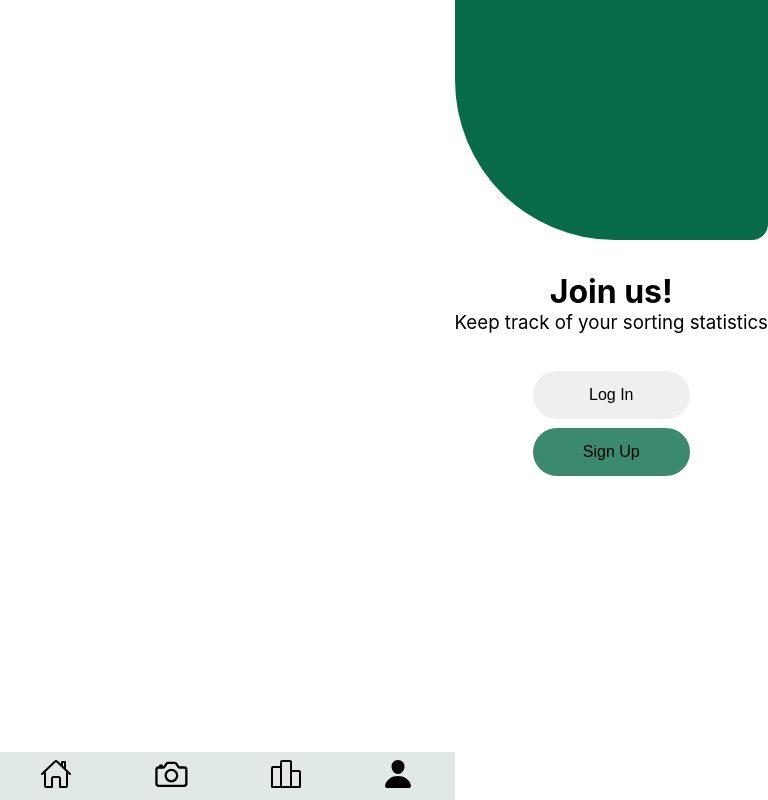
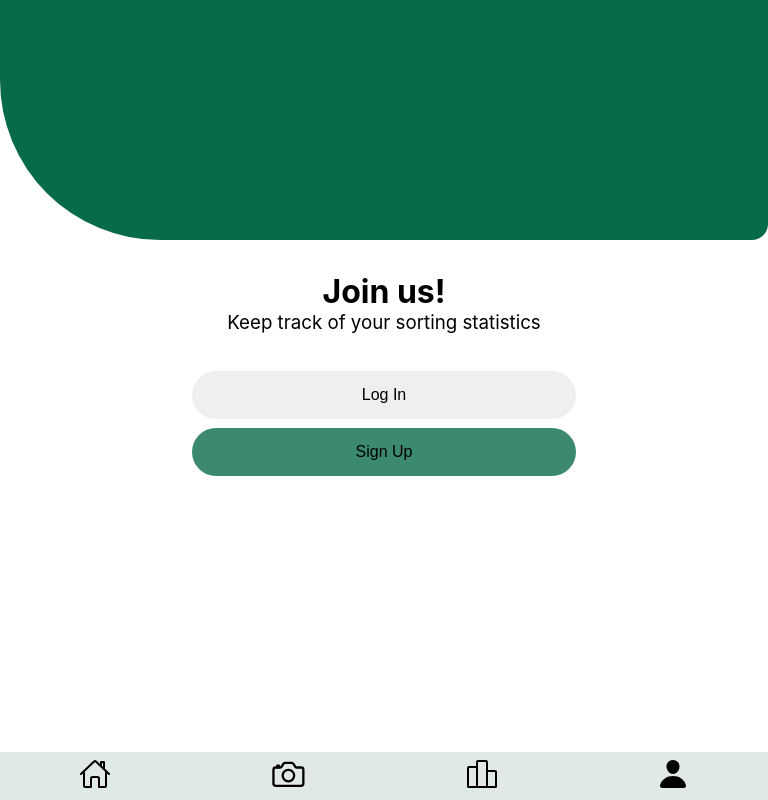
Before and after one commit to codeforsanjose/litter.ai, a React (Create React App) app in the folder client/: page /profile in a window 768 px wide. Built offline with nearby package versions, Linux system fonts and the light colour scheme.

Commit message:
Profile column changed to 1 for screen sizes below desktop

```diff
--- a/client/src/css/Profile.css
+++ b/client/src/css/Profile.css
@@ -1,5 +1,3 @@
-/* General classes */
-
 .profile-container {
   width: 100%;
 }
@@ -275,7 +273,7 @@ button:hover {
 /* Portrait tablets and large phones */
 @media only screen and (min-width: 601px) and (max-width: 1024px) {
   .profile-container {
-    grid-column-start: 2;
+    grid-column-start: 1;
   }
 }
 
```
